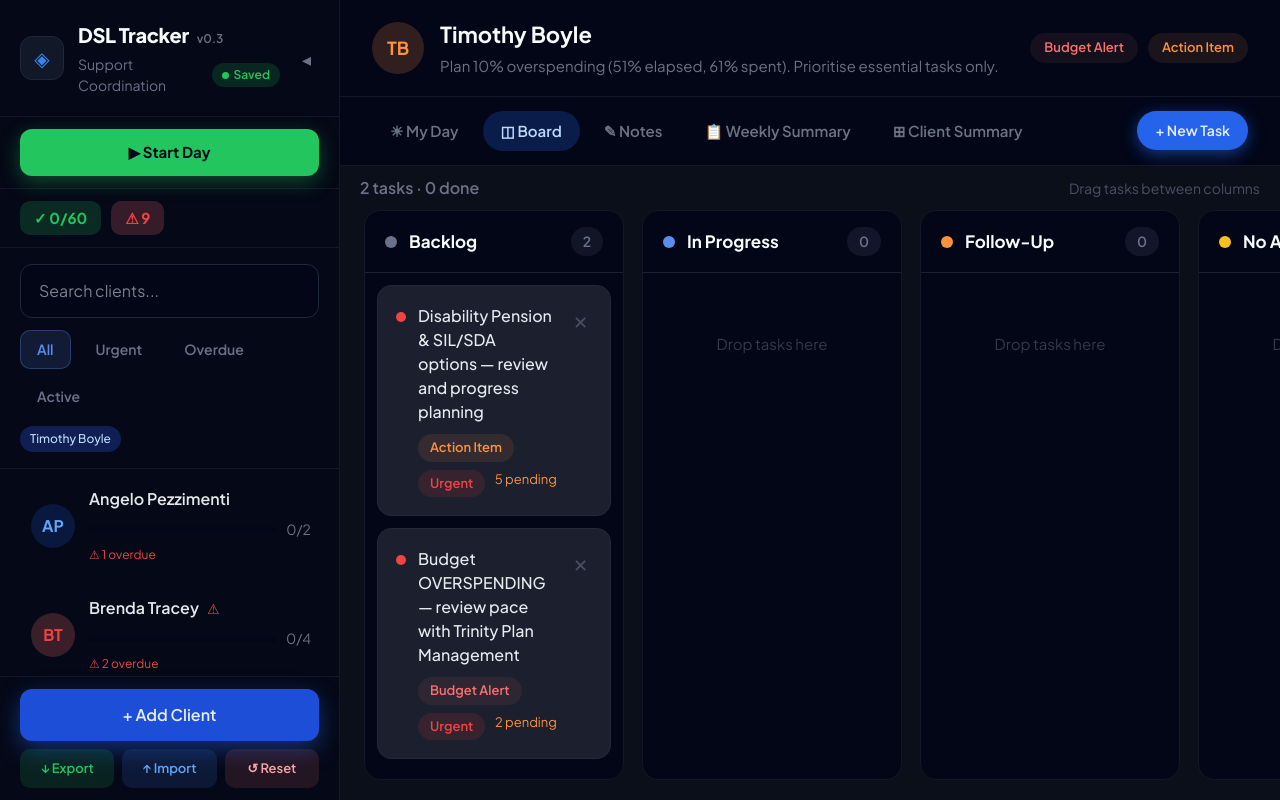
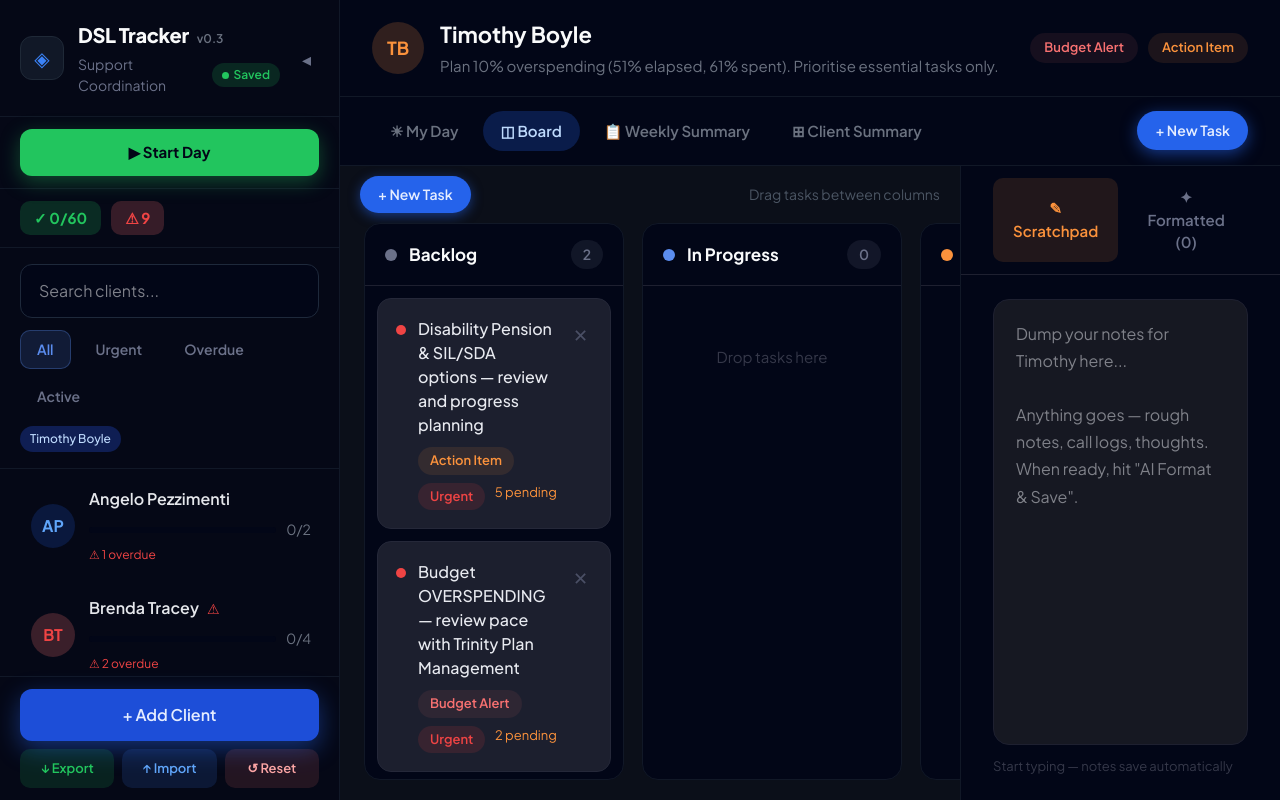
Before and after one commit to nicolasmirguet/Day-assistant, a React (Vite) app: page / in a window 1280 px wide. Built offline with nearby package versions, Linux system fonts and the light colour scheme.

Commit message:
Restore side notes panel and reposition new task button

```diff
--- a/src/App.jsx
+++ b/src/App.jsx
@@ -420,7 +420,7 @@ export default function App() {
           </div>
           <div style={{ display:"flex", alignItems:"center", justifyContent:"space-between", gap:12, padding:"14px 32px", borderBottom:"1px solid #111827", background:"#020617", flexWrap:"wrap" }}>
             <div style={{ display:"flex", gap:6, flexWrap:"wrap" }}>
-              {[{id:"today",l:"☀ My Day"},{id:"kanban",l:"◫ Board"},{id:"notes",l:"✎ Notes"},{id:"weekly",l:"📋 Weekly Summary"},{id:"summary",l:"⊞ Client Summary"}].map(t => (
+              {[{id:"today",l:"☀ My Day"},{id:"kanban",l:"◫ Board"},{id:"weekly",l:"📋 Weekly Summary"},{id:"summary",l:"⊞ Client Summary"}].map(t => (
                 <button key={t.id} onClick={() => setTab(t.id)} style={{ fontSize:15, fontWeight:600, padding:"9px 18px", borderRadius:999, background:tab===t.id?"rgba(37,99,235,0.24)":"transparent", color:tab===t.id?"#bfdbfe":"#6b7280", border:"none", transition:"all 0.15s" }}>{t.l}</button>
               ))}
             </div>
@@ -435,8 +435,16 @@ export default function App() {
           </div>
           <div style={{ flex:1, overflow:"hidden", background:"#0b0f19" }}>
             {tab==="today" && <TodayPanel clients={clients} onJumpClient={name => { setSel(name); setTab("kanban"); }}/>}
-            {tab==="kanban" && <Kanban client={client} onUpdate={upd} adding={addingTask} setAdding={setAddingTask}/>}
-            {tab==="notes" && <NotesPanel client={client} onUpdate={upd} scratchNotes={scratchNotes} setScratchNotes={setScratchNotes} daySnap={daySnap} allClients={clients}/>}
+            {tab==="kanban" && (
+              <div style={{ display:"flex", height:"100%" }}>
+                <div style={{ flex:4, minWidth:0 }}>
+                  <Kanban client={client} onUpdate={upd} adding={addingTask} setAdding={setAddingTask}/>
+                </div>
+                <div style={{ flex:2, minWidth:320, maxWidth:420, borderLeft:"1px solid #111827", background:"#020617" }}>
+                  <NotesPanel client={client} onUpdate={upd} scratchNotes={scratchNotes} setScratchNotes={setScratchNotes} daySnap={daySnap} allClients={clients}/>
+                </div>
+              </div>
+            )}
             {tab==="weekly" && <WeeklyPanel clients={clients}/>}
             {tab==="summary" && <SummaryPanel client={client}/>}
           </div>
@@ -462,9 +470,14 @@ function Kanban({ client, onUpdate, adding, setAdding }) {
   const addT = () => { if(!newTxt.trim()) return; onUpdate({...client, tasks:[...client.tasks,{id:uid++,text:newTxt.trim(),priority:"normal",tag:"Action Item",status:"Pending",outcome:"",subtasks:[]}]}); setNewTxt(""); setAdding(false); };
   return (
     <div style={{ height:"100%", display:"flex", flexDirection:"column" }}>
-          <div style={{ display:"flex", alignItems:"center", justifyContent:"space-between", padding:"10px 20px" }}>
-        <span style={{ fontSize:16, fontWeight:600, color:"#6b7189" }}>{client.tasks.length} tasks · {client.tasks.filter(t=>t.status==="Done").length} done</span>
-        <span style={{ fontSize:14, color:"#4a4f65" }}>Drag tasks between columns</span>
+      <div style={{ display:"flex", alignItems:"center", justifyContent:"space-between", padding:"10px 20px" }}>
+        <button
+          onClick={() => setAdding(true)}
+          style={{ fontSize:14, fontWeight:600, padding:"8px 18px", borderRadius:999, background:"#2563eb", color:"#e5edff", border:"none", boxShadow:"0 3px 12px rgba(37,99,235,0.5)" }}
+        >
+          + New Task
+        </button>
+        <span style={{ fontSize:14, color:"#4b5563" }}>Drag tasks between columns</span>
       </div>
       {adding && <div style={{ padding:"0 32px 14px", display:"flex", gap:12 }}>
         <input autoFocus value={newTxt} onChange={e=>setNewTxt(e.target.value)} onKeyDown={e=>{if(e.key==="Enter")addT();if(e.key==="Escape")setAdding(false)}} placeholder="Describe the task..." style={{ flex:1, fontSize:16, padding:"12px 18px", borderRadius:12, background:"#1a1d2e", border:"1px solid #252839", color:"#e8eaf0", outline:"none" }}/>
```
